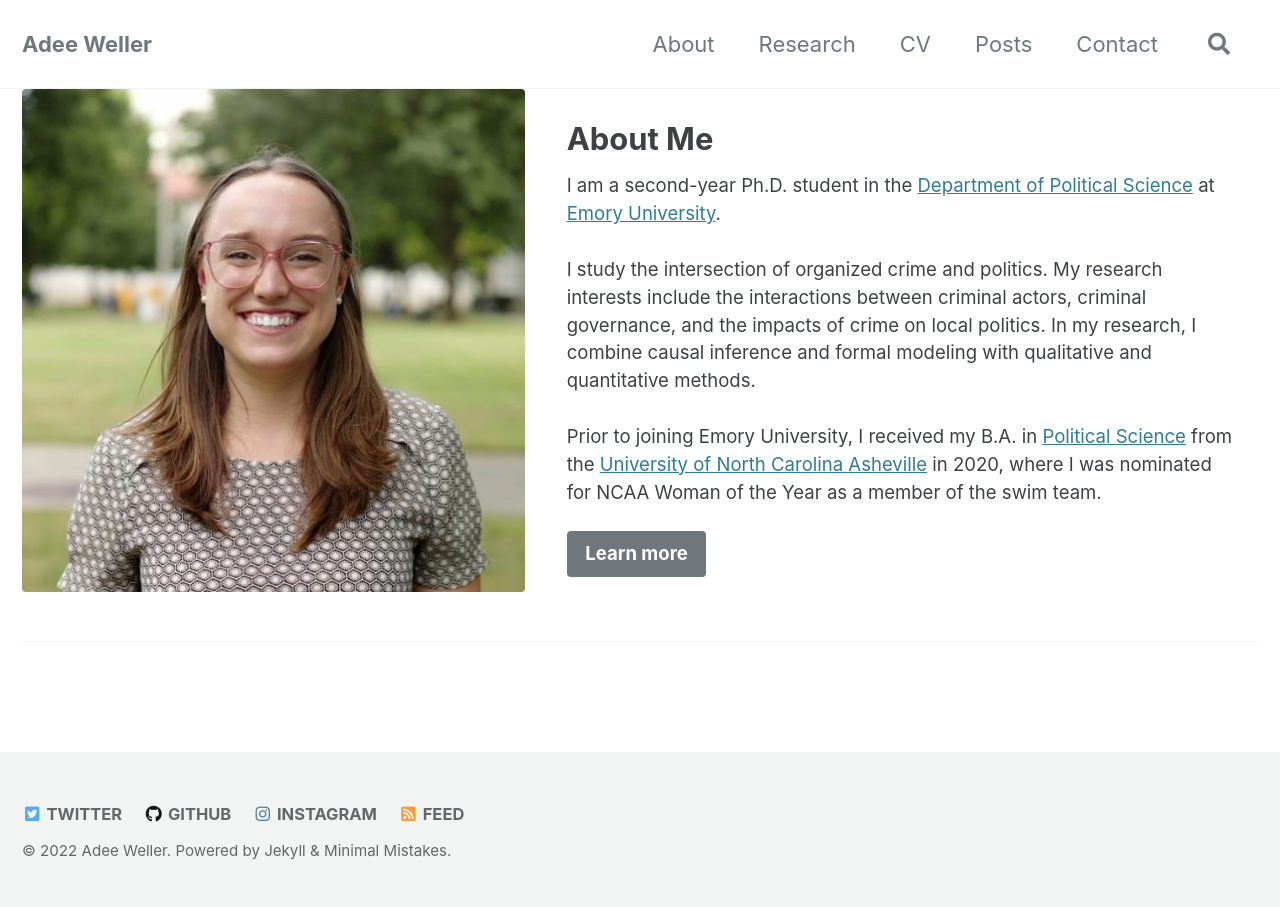
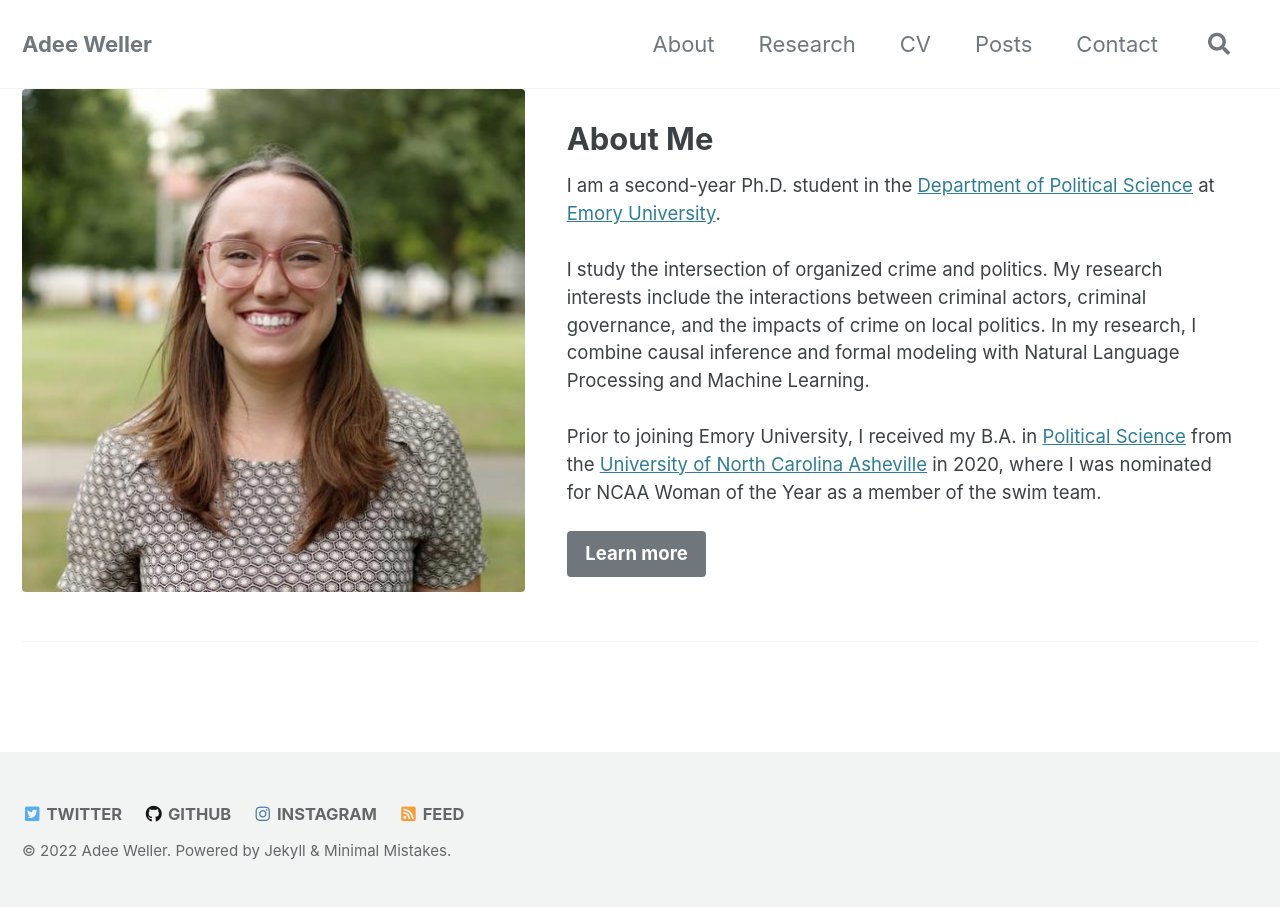
Before and after one commit to adeeweller/adeeweller.github.io, a Jekyll site: the page built from index.md, in a window 1280 px wide. Built offline with Jekyll 4.4.1, drawn with Linux system fonts in a browser that asks for light colours; cached includes are drawn as plain includes.

Commit message:
aboutedit

```diff
--- a/index.md
+++ b/index.md
@@ -14,7 +14,7 @@ feature_row:
     title: "About Me"
     excerpt: "I am a second-year Ph.D. student in the [Department of Political Science](http://polisci.emory.edu/home/index.html) at [Emory University](https://www.emory.edu/home/index.html). <br />  <br />
 
-    I study the intersection of organized crime and politics. My research interests include the interactions between criminal actors, criminal governance, and the impacts of crime on local politics. In my research, I combine causal inference and formal modeling with qualitative and quantitative methods. <br /> <br />
+    I study the intersection of organized crime and politics. My research interests include the interactions between criminal actors, criminal governance, and the impacts of crime on local politics. In my research, I combine causal inference and formal modeling with Natural Language Processing and Machine Learning. <br /> <br />
 
     Prior to joining Emory University, I received my B.A. in [Political Science](https://politicalscience.unca.edu/) from the [University of North Carolina Asheville](https://www.unca.edu/) in 2020, where I was nominated for NCAA Woman of the Year as a member of the swim team."
     url: "/about/"
```
Also changed, not shown: _pages/Research.md (+1 -1 lines).
